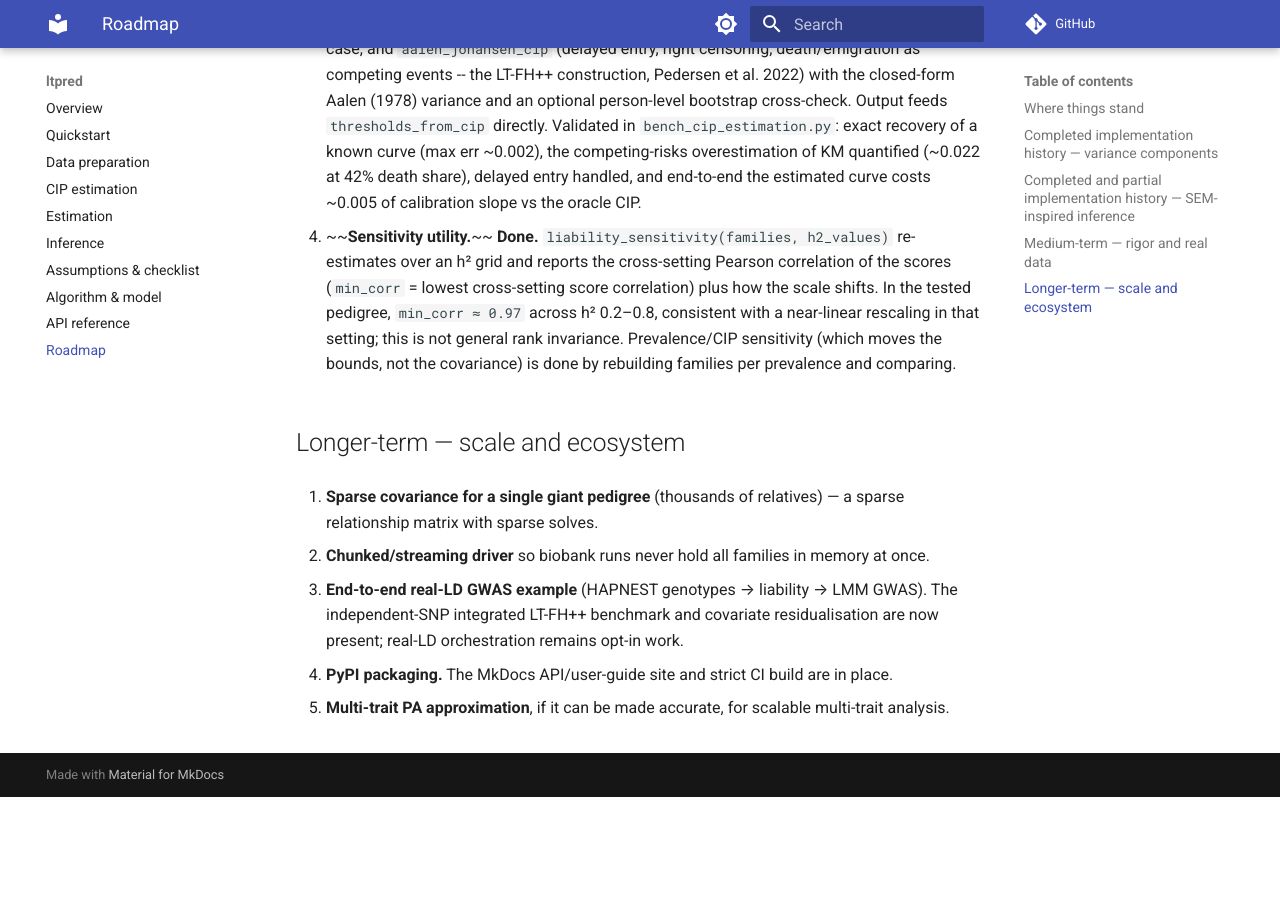
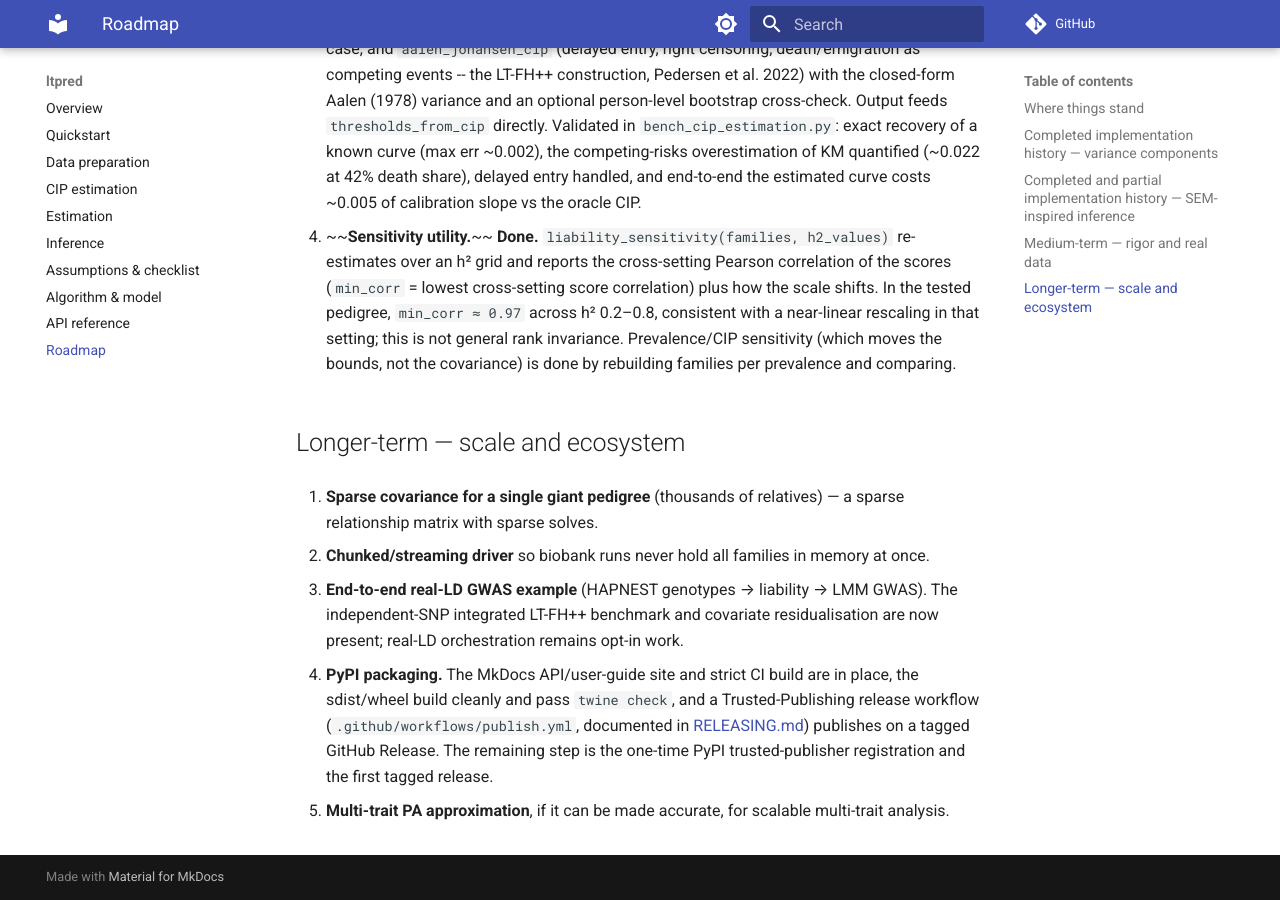
Before and after one commit to bvilhjal/ltpred, an MkDocs documentation site: the page built from docs/ROADMAP.md, in a window 1280 px wide and 900 px high, scrolled down 5933 px. Built offline with MkDocs 1.6.1 and Material for MkDocs 9.7.7, drawn with Linux system fonts in a browser that asks for light colours; comment, search, counter and statistics services are not loaded; before the commit the page ends 6730 px from its top, so only the background shows below that.

Commit message:
PA-FGRS mixture-weight NaN guard + PyPI Trusted-Publishing release setup (#3)
Guard _tnorm_mixture against a latent 0/0 in the PA-FGRS mixture weight (K_i == K_pop with underflowed cdf_pop), with a regression test. Add a PyPI Trusted-Publishing release workflow (.github/workflows/publish.yml) and docs/RELEASING.md; update ROADMAP item 11.

```diff
--- a/docs/ROADMAP.md
+++ b/docs/ROADMAP.md
@@ -305,7 +305,12 @@ likelihood-based inference) to the pedigree/registry setting.
     The independent-SNP integrated LT-FH++ benchmark and covariate residualisation
     are now present; real-LD orchestration remains opt-in work.
 
-11. **PyPI packaging.** The MkDocs API/user-guide site and strict CI build are in place.
+11. **PyPI packaging.** The MkDocs API/user-guide site and strict CI build are in
+    place, the sdist/wheel build cleanly and pass `twine check`, and a
+    Trusted-Publishing release workflow (`.github/workflows/publish.yml`,
+    documented in [RELEASING.md](RELEASING.md)) publishes on a tagged GitHub
+    Release. The remaining step is the one-time PyPI trusted-publisher
+    registration and the first tagged release.
 
 12. **Multi-trait PA approximation**, if it can be made accurate, for scalable
     multi-trait analysis.
```
Also changed, not shown: docs/RELEASING.md (added, +47 -0 lines), 3 other files.
